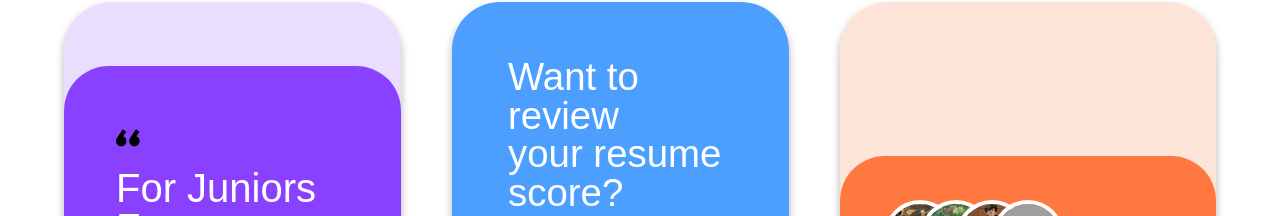
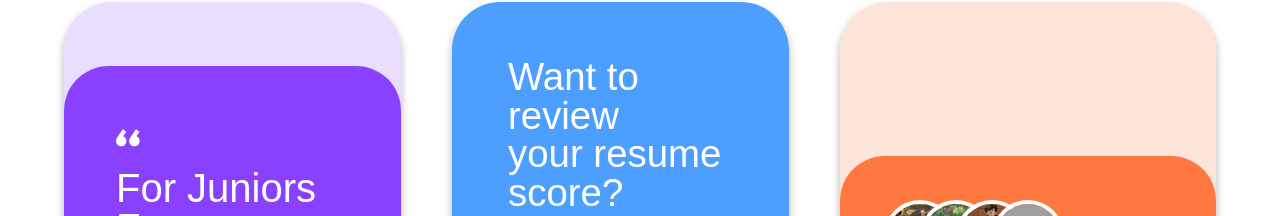
Before and after one commit to AroraKaran19/seniorsage-revamped, a Next.js app: page / in a window 1280 px wide. Shown: the part 521-737 px from the top of the page. Built offline with nearby package versions, Linux system fonts and the light colour scheme; grey boxes are pictures that could not be loaded; a web font is replaced by a local one.

Commit message:
(Fix) Minor Fixes

```diff
--- a/app/components/Home/HeroSection/HomeHeroSectionServiceCards.tsx
+++ b/app/components/Home/HeroSection/HomeHeroSectionServiceCards.tsx
@@ -29,7 +29,7 @@ const HomeHeroSectionServiceCards = () => {
     <>
       <div className="service-card service-card-1 flex-1 min-h-[31.375rem] rounded-[3rem] bg-[#EADEFE] sm:pt-0 sm:h-max sm:min-h-0 sm:w-full sm:rounded-2xl">
         <div className="service-card-1-inner flex flex-col h-full w-full rounded-[2.8rem] bg-[#8941FF] sm:rounded-2xl">
-          <Quote />
+          <Quote className="invert-[100%]" />
           <div className="service-card-header flex flex-col w-full pt-[1.125rem] pb-8 leading-none text-white sm:pt-2 sm:pb-4">
             <p>For Juniors</p>
             <p>From Seniors</p>
--- a/app/components/common/Svgs/Quote.tsx
+++ b/app/components/common/Svgs/Quote.tsx
@@ -1,12 +1,12 @@
 import React from "react";
 
-const Quote = () => {
+const Quote = ({ className } : { className?: string }) => {
   return (
     <svg
       viewBox="0 0 51 37"
       fill="none"
       xmlns="http://www.w3.org/2000/svg"
-      className="quote-svg size-6"
+      className={className + " quote-svg size-6"}
     >
       <path
         d="M21.888 4.992L15.36 14.976C17.3227 15.6587 18.944 16.896 20.224 18.688C21.504 20.3947 22.144 22.4853 22.144 24.96C22.144 28.032 21.0773 30.6773 18.944 32.896C16.8107 35.0293 14.208 36.096 11.136 36.096C8.064 36.096 5.41867 35.0293 3.2 32.896C1.06667 30.6773 0 28.032 0 24.96C0 23.3387 0.256 21.888 0.768 20.608C1.36533 19.328 2.176 17.9627 3.2 16.512L14.336 0L21.888 4.992ZM49.92 4.992L43.392 14.976C45.3547 15.6587 46.976 16.896 48.256 18.688C49.536 20.3947 50.176 22.4853 50.176 24.96C50.176 28.032 49.1093 30.6773 46.976 32.896C44.8427 35.0293 42.24 36.096 39.168 36.096C36.096 36.096 33.4507 35.0293 31.232 32.896C29.0987 30.6773 28.032 28.032 28.032 24.96C28.032 23.3387 28.288 21.888 28.8 20.608C29.3973 19.328 30.208 17.9627 31.232 16.512L42.368 0L49.92 4.992Z"
--- a/app/services/github-analysis/components/SearchBtn.tsx
+++ b/app/services/github-analysis/components/SearchBtn.tsx
@@ -14,7 +14,7 @@ const SearchBtn = ({
         search.length > 0
           ? "opacity-100 bg-green-300 cursor-pointer translate-x-full"
           : "opacity-0 -translate-x-0"
-      } absolute p-2 rounded-lg -right-5 sm:static`}
+      } absolute p-2 rounded-lg -right-5 sm:static sm:right-0`}
       onClick={(e) => clickFn(e)}
     >
       {search.length > 0 && (
```
